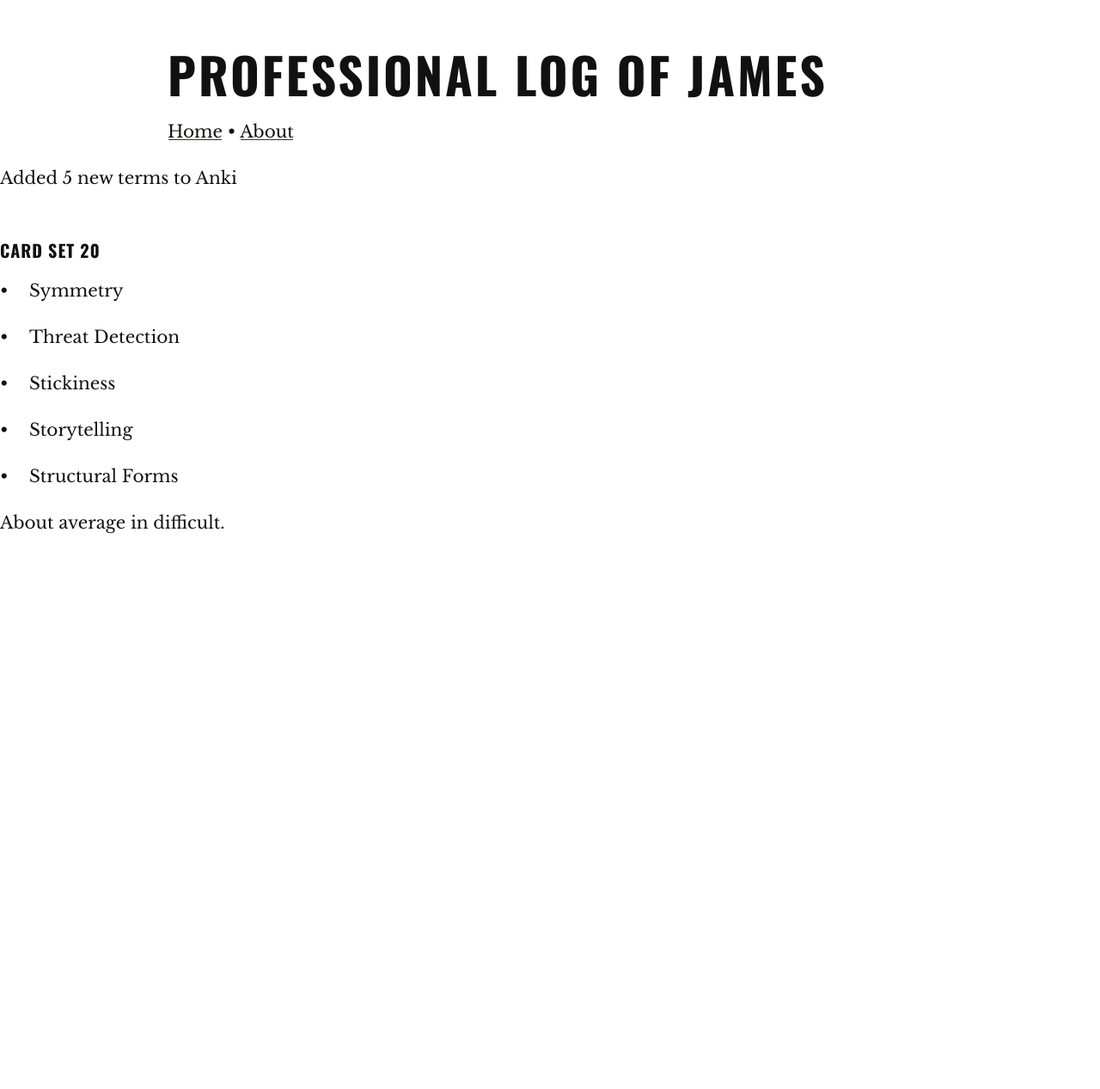
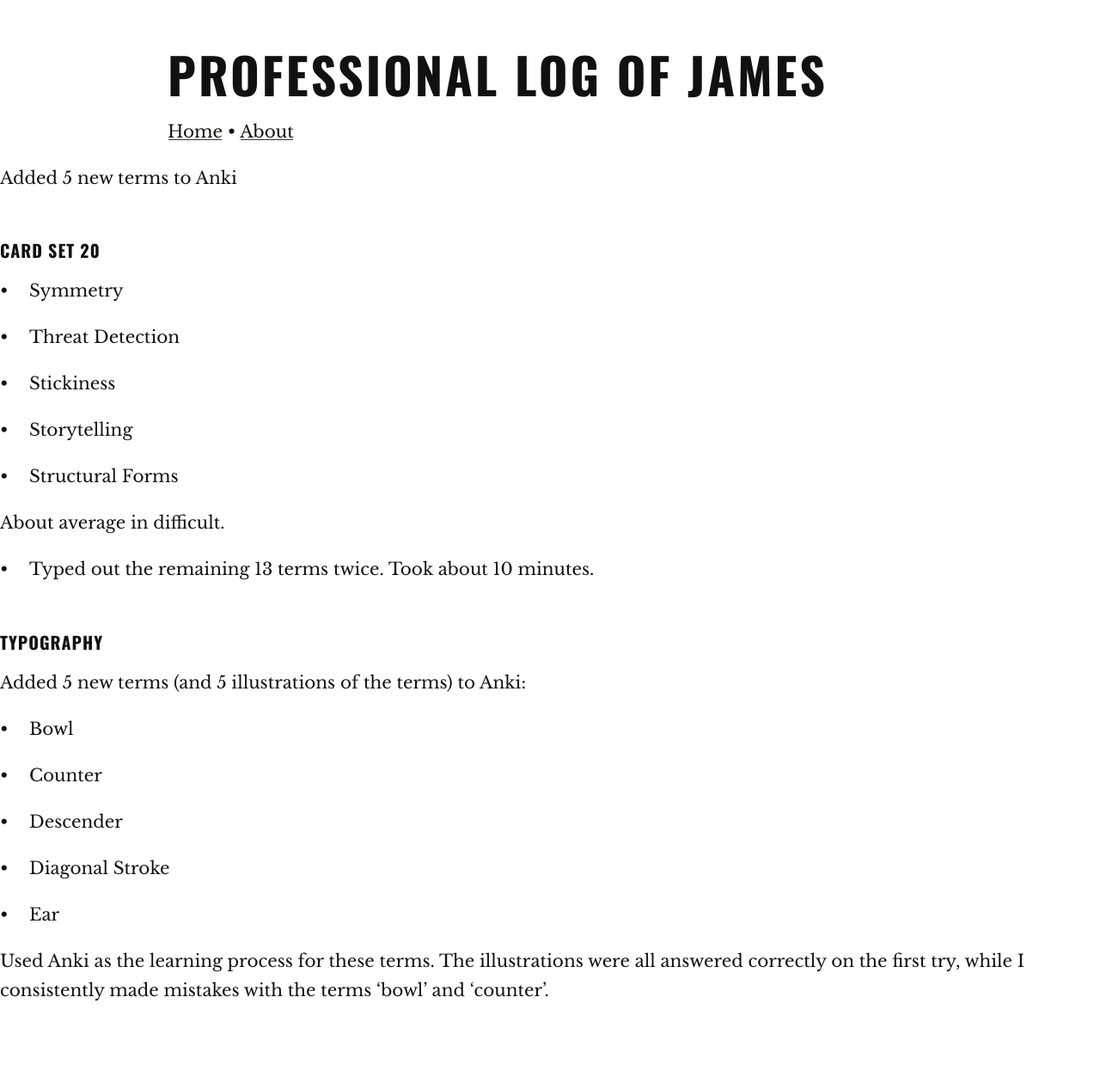
Before and after one commit to jpex/log, a Jekyll site: the page built from _posts/2017-12-04-32.md, in a window 1280 px wide. Shown: the whole page at 86% size. Built offline with Jekyll 4.4.1, drawn with Linux system fonts in a browser that asks for light colours; before the commit the page ends 900 px from its top, so only the background shows below that.

Commit message:
Update 2017-12-04-32.md

```diff
--- a/_posts/2017-12-04-32.md
+++ b/_posts/2017-12-04-32.md
@@ -17,3 +17,21 @@ Added 5 new terms to Anki
 * Structural Forms
 
 About average in difficult.
+
+* Typed out the remaining 13 terms twice. Took about 10 minutes.
+
+### Typography
+
+Added 5 new terms (and 5 illustrations of the terms) to Anki:
+
+* Bowl
+
+* Counter
+
+* Descender
+
+* Diagonal Stroke
+
+* Ear
+
+Used Anki as the learning process for these terms. The illustrations were all answered correctly on the first try, while I consistently made mistakes with the terms 'bowl' and 'counter'.
```
